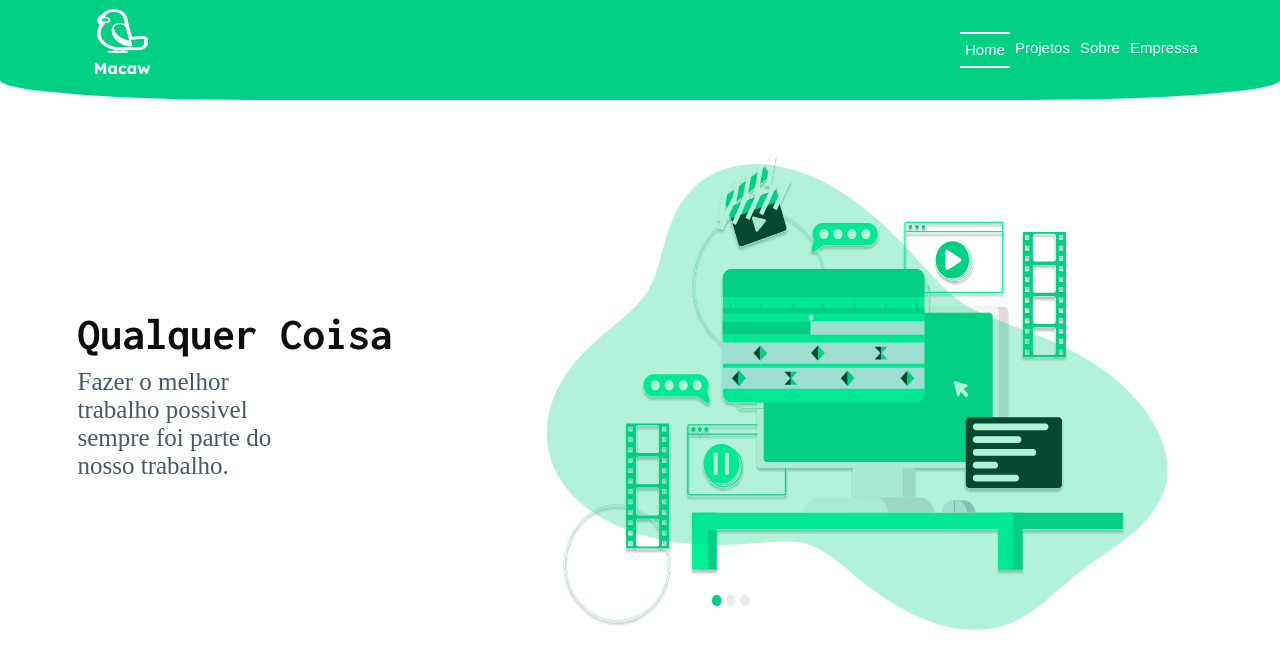
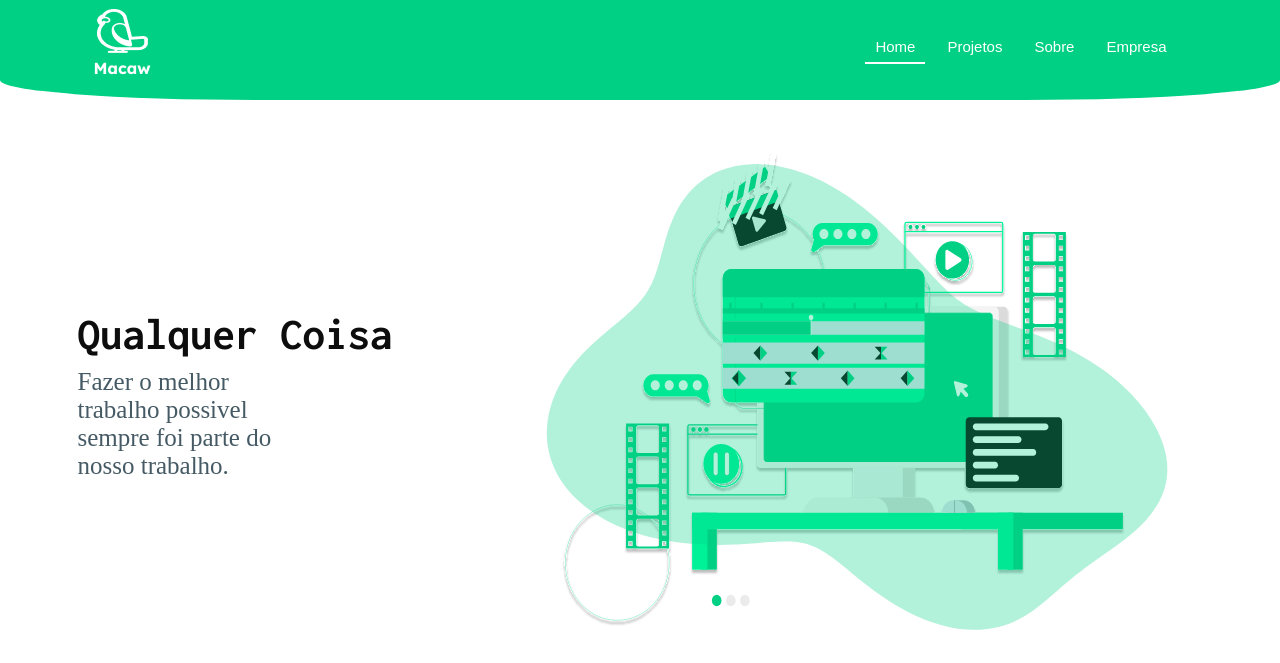
Before and after one commit to rafaelluiis2315/Projeto_Senac, a Django app: page / in a window 1280 px wide. Shown: the top 663 px of the page. Run offline with Django 4.2, Linux system fonts and the light colour scheme; data that the repository does not hold is empty; some libraries are stand-ins or nearby versions; some web fonts are replaced.

Commit message:
Atualizei js e adicionei transition da navbar

```diff
--- a/SENAC_PI/static/css/base.css
+++ b/SENAC_PI/static/css/base.css
@@ -4,16 +4,42 @@ header{
     background-color: var(--verde-principal);
     height: 10rem;
 }
-/* colocando os link brancos */
-.nav-link{
-    font-size: 1.5rem;
-    color: var(--branco);
-}
-/* link quando ativado */
-.active{
-    border-top: 2px solid;
-    border-bottom: 2px solid;
-}
+
+/* Barra de navegação */
+.nav {
+    display: inline-flex;
+    position: relative;
+    overflow: hidden;
+    max-width: 100%;
+    padding: 0 20px;
+  }
+
+.nav-item {
+    color: white;
+    font-size: 15px;
+    padding: 0px 10px 5px ;
+    text-decoration: none;
+    transition: .3s;
+    margin: 0 6px;
+    z-index: 1;
+    position: relative;
+  }
+
+.nav-item:not(.is-active):hover { color: #333; }
+
+.nav-indicator {
+    position: absolute;
+    bottom: 0;
+    transition: .4s;
+    height: 2px;
+    z-index: 1;
+  }
+
+  @media (max-width: 580px) {
+    .nav { overflow: auto; }
+  }
+
+
 /* footer */
 footer {
     height: 153.38px;
--- a/SENAC_PI/static/scripts/base.js
+++ b/SENAC_PI/static/scripts/base.js
@@ -1,13 +1,24 @@
-// Active navbar
-var navbar = document.getElementsByClassName('nav-link');
+// Animação para a navbar
 
-[...navbar].forEach(element => {
-    element.addEventListener('click', function (Event) {
-        [...navbar].forEach(elemento => {
-            elemento.className = 'nav-link'
-        });
+const indicator = document.querySelector('.nav-indicator');
+const items = document.querySelectorAll('.nav-item');
 
-        Event.target.classList.add('active');
+function handleIndicator(el) {
+  items.forEach(item => {
+    item.classList.remove('is-active');
+    item.removeAttribute('style');
+  });
 
-    })
+indicator.style.width = `${el.offsetWidth}px`;
+indicator.style.left = `${el.offsetLeft}px`;
+indicator.style.backgroundColor = el.getAttribute('active-color');
+
+el.classList.add('is-active');
+el.style.color = el.getAttribute('active-color');
+}
+
+
+items.forEach((item, index) => {
+  item.addEventListener('click', (e) => { handleIndicator(e.target)});
+  item.classList.contains('is-active') && handleIndicator(item);
 });
--- a/SENAC_PI/templates/base.html
+++ b/SENAC_PI/templates/base.html
@@ -45,20 +45,13 @@
                     <img src="{% static 'img/logo.png'%}" alt="logo">
                 </div>
                 <div class="d-flex justify-content-end">
-                    <div class="navbar-nav">
-                        <div class="nav-item">
-                            <a class="nav-link active" aria-current="page" href="#">Home</a>
-                        </div>
-                        <div class="nav-item ">
-                            <a class="nav-link " href="#">Projetos</a>
-                        </div>
-                        <div class="nav-item">
-                            <a class="nav-link " href="#">Sobre</a>
-                        </div>
-                        <div class="nav-item">
-                            <a class="nav-link " href="#">Empressa</a>
-                        </div>
-                    </div>
+                    <nav class="nav">
+                        <a href="#" class="nav-item is-active" active-color="white" aria-current="page">Home</a>
+                        <a href="#" class="nav-item" active-color="white">Projetos</a>
+                        <a href="#" class="nav-item" active-color="white">Sobre</a>
+                        <a href="#" class="nav-item" active-color="white">Empresa</a>
+                        <span class="nav-indicator"></span>
+                    </nav>
                 </div>
             </div>
         </nav>
```
